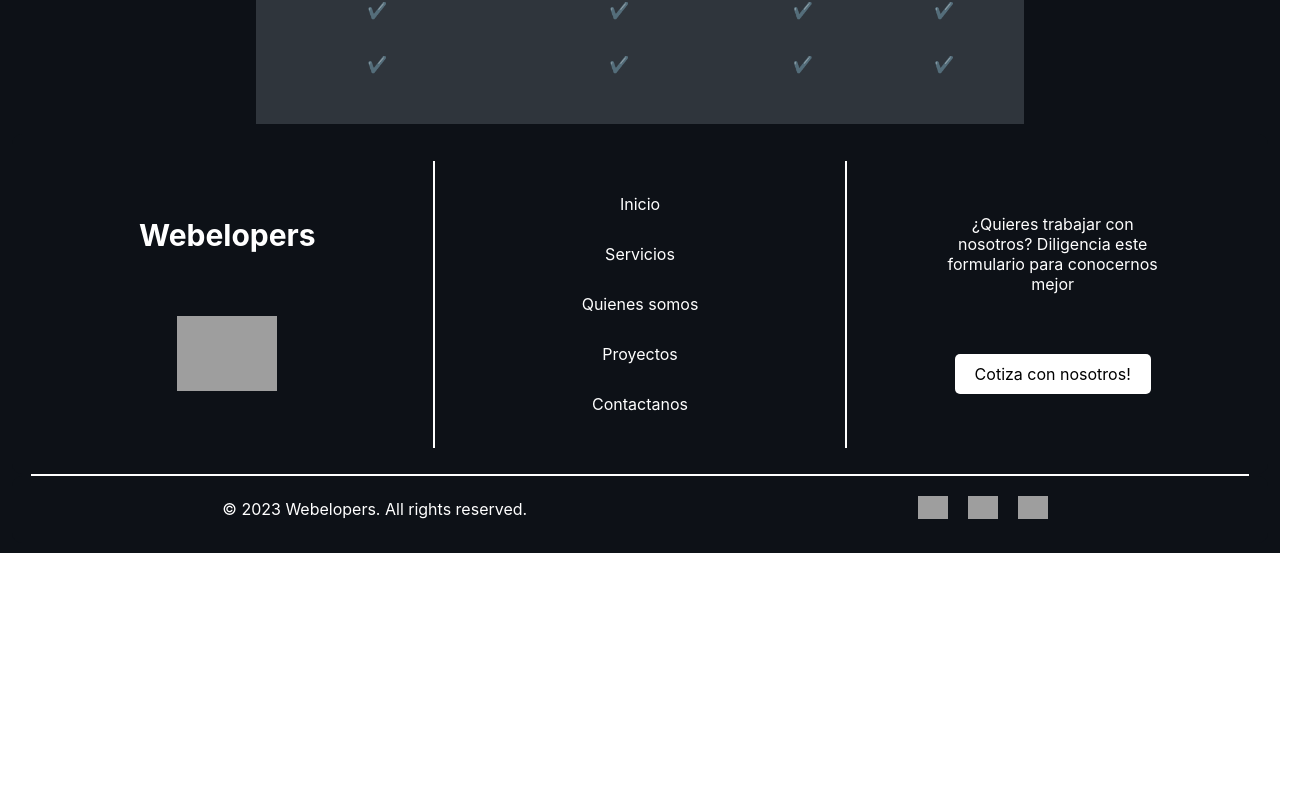
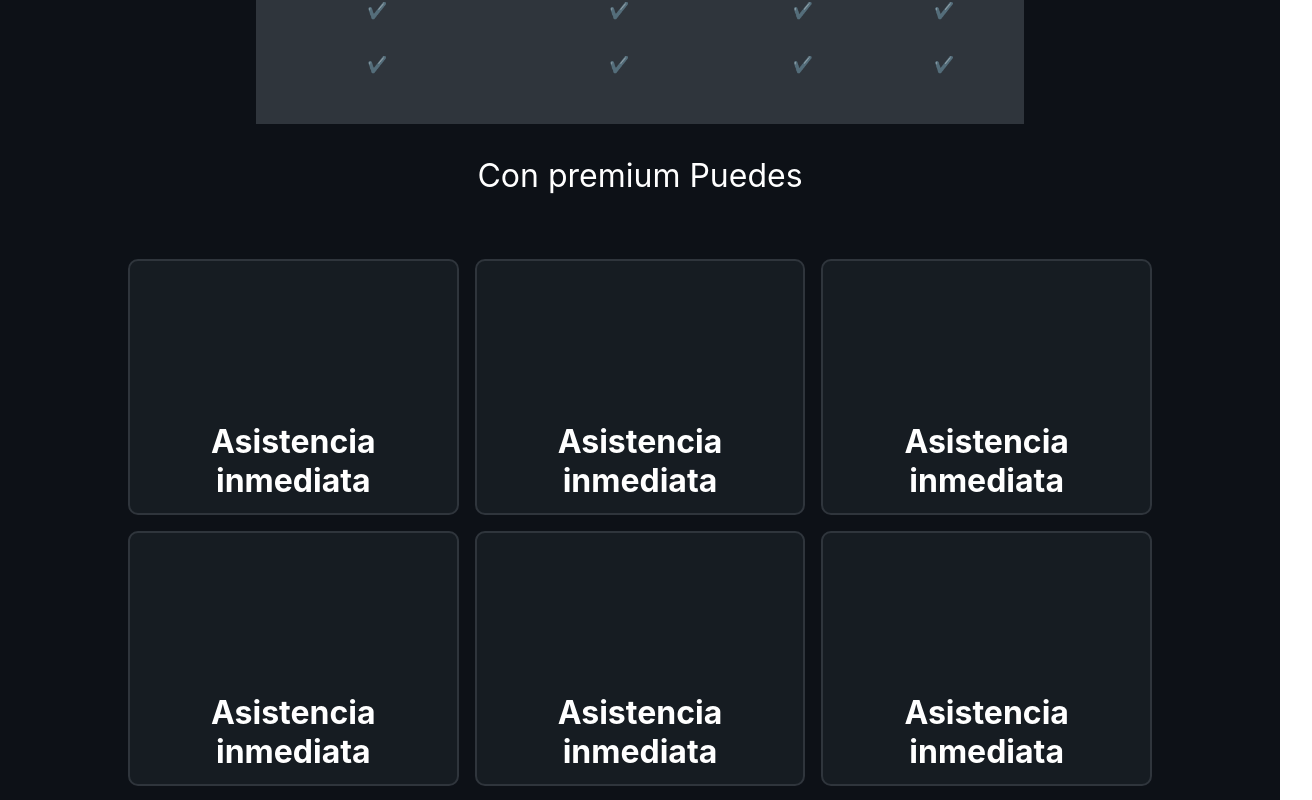
Before and after one commit to Gemu03/Webelopers, a React (Create React App) app: page /precios in a window 1280 px wide. Shown: the part 1240-2040 px from the top of the page, 1312 px wide, since content can reach past the window. Before the commit the page ends 1793 px from the top, so only its background shows below. Built offline with nearby package versions, Linux system fonts and the light colour scheme; grey boxes are pictures that could not be loaded.

Commit message:
feat: Agregar sección Premium en la página de precios

```diff
--- a/src/pages/precios.jsx
+++ b/src/pages/precios.jsx
@@ -14,7 +14,7 @@ function Precios(){
                     <li>Software</li>
                     <li>Marketing</li>
                 </ul>
-                <section>
+                <section className="cardsPrecios">
                     <PruebaGratis>
                         <h3>Prueba gratuita</h3>
                         <h2>
@@ -93,6 +93,21 @@ function Precios(){
                     </tr>
                 </tbody>
             </Caracteristicas>
+
+            <Premium>
+                <h3>
+                    Con premium Puedes
+                </h3>
+
+                <section className="gridPremium">
+                    <div>Asistencia inmediata</div>
+                    <div>Asistencia inmediata</div>
+                    <div>Asistencia inmediata</div>
+                    <div>Asistencia inmediata</div>
+                    <div>Asistencia inmediata</div>
+                    <div>Asistencia inmediata</div>
+                </section>
+            </Premium>
         </PagPrecios>
 
     );
@@ -325,3 +340,39 @@ const Caracteristicas = styled.table`
         }
     }
 `;
+
+const Premium = styled.div`
+    display: flex;
+    flex-direction: column;
+    align-items: center;
+    justify-content: center;
+    padding: 2rem 0;
+    color: ${ColorPalette.white};
+    gap: 2em;
+    h3{
+        font-size: 2rem;
+        font-weight: 400;
+        margin: 0;
+    }
+    section.gridPremium{
+        width: 80vw;
+        display: grid;
+        grid-template-columns: repeat(auto-fill, minmax(20em, 1fr));
+        gap: 1em;
+        margin-top: 2rem;
+        div{
+            aspect-ratio: 4/3;
+            padding: 0.4em;
+            background-color: ${ColorPalette.contenedoresOscuro};
+            border: 2px solid ${ColorPalette.contenedores};
+            color: white;
+            border-radius: 10px;
+            text-align: center;
+            display: flex;
+            justify-content: center;
+            align-items: flex-end;
+            font-size: 2rem;
+            font-weight: 700;
+        }
+    }
+`;
```
